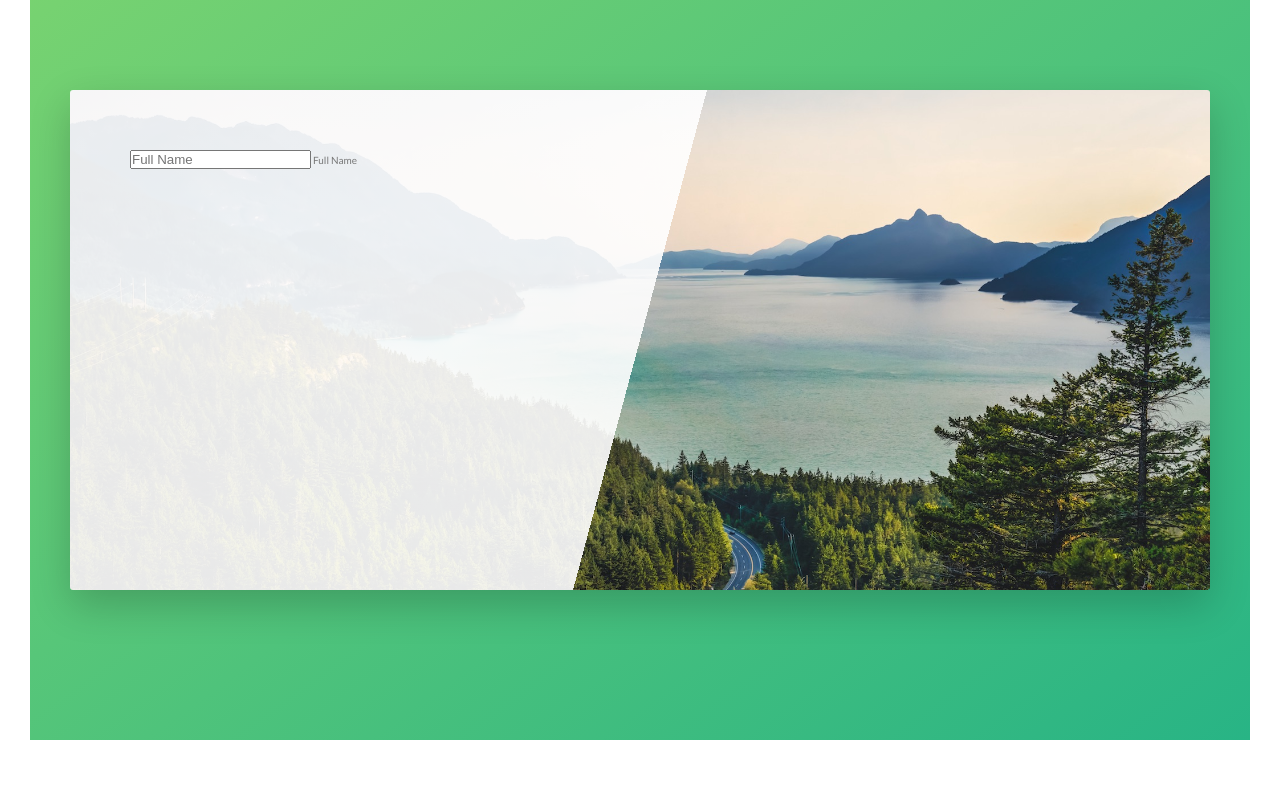
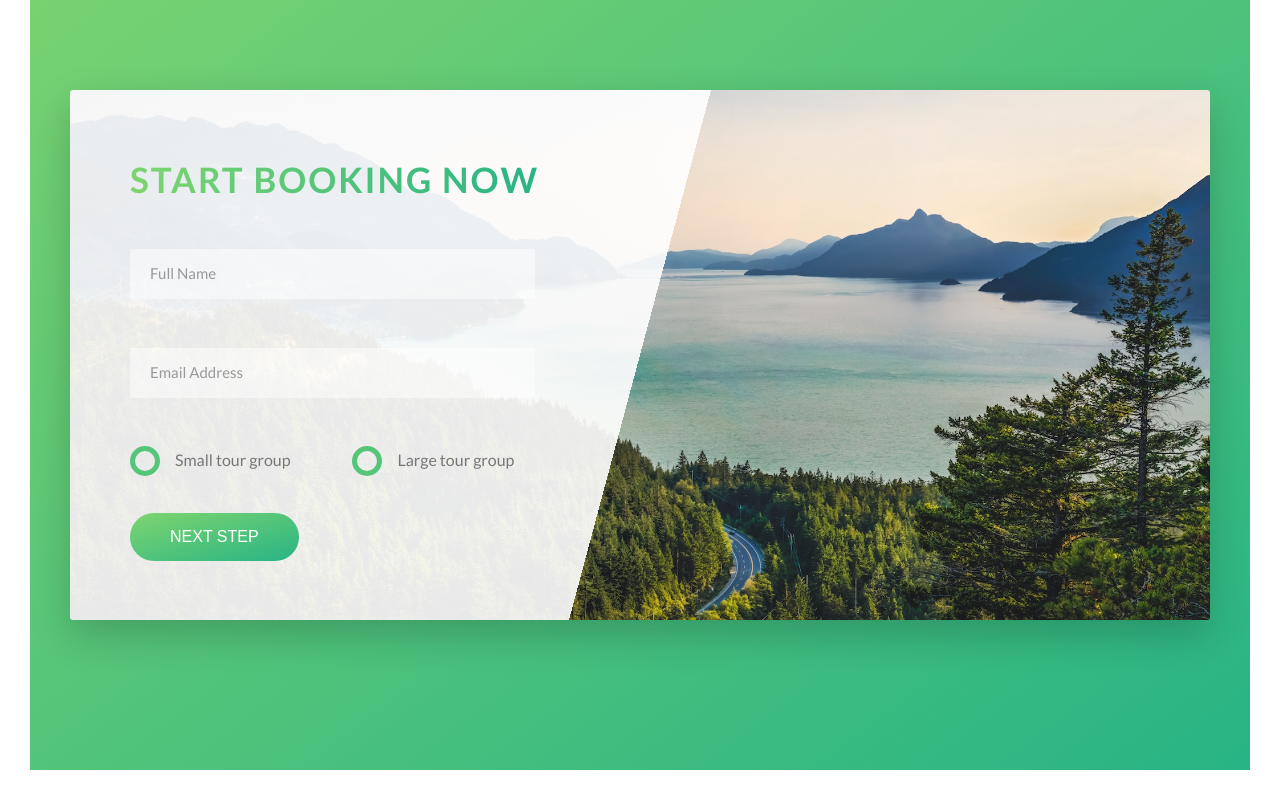
Before and after one commit to snitin4260/Nature, a website: page index.html in a window 1280 px wide. Shown: the part 4660-5460 px from the top of the page. Before the commit the page ends 5430 px from the top, so only its background shows below. Drawn offline with Linux system fonts and the light colour scheme.

Commit message:
Add form section

```diff
--- a/index.html
+++ b/index.html
@@ -242,10 +242,9 @@
         <!-- stories start -->
         <section class="section-stories">
             <div class="bg-video">
-                <video  class="bg-video__content" autoplay loop muted>
+                <video class="bg-video__content" autoplay loop muted>
                     <source src="img/video.mp4" type="video/mp4">
-                    <source src="img/video.webm" type="video/webm">
-                        Your browser is not supported!
+                    <source src="img/video.webm" type="video/webm"> Your browser is not supported!
 
                 </video>
             </div>
@@ -273,8 +272,9 @@
                             I had the best week ever with my family
                         </h3>
                         <p>
-                         Lorem ipsum dolor sit amet consectetur adipisicing elit. Quibusdam, pariatur. Suscipit et ea ab nulla saepe, error alias
-                        eum dignissimos. Suscipit et ea ab nulla saepe, error alias eum dignissimos a vero quia quos fugit ad hic,
+                            Lorem ipsum dolor sit amet consectetur adipisicing elit. Quibusdam, pariatur. Suscipit et ea ab nulla saepe, error alias
+                            eum dignissimos. Suscipit et ea ab nulla saepe, error alias eum dignissimos a vero quia quos
+                            fugit ad hic,
                         </p>
                     </div>
                 </section>
@@ -301,7 +301,8 @@
                         </h3>
                         <p>
                             Lorem ipsum dolor sit amet consectetur adipisicing elit. Quibusdam, pariatur. Suscipit et ea ab nulla saepe, error alias
-                            eum dignissimos. Suscipit et ea ab nulla saepe, error alias eum dignissimos a vero quia quos fugit ad hic,
+                            eum dignissimos. Suscipit et ea ab nulla saepe, error alias eum dignissimos a vero quia quos
+                            fugit ad hic,
                         </p>
                     </div>
 
@@ -321,9 +322,43 @@
             <div class="row">
                 <div class="book">
                     <div class="book__form">
+
                         <form action="#" class="form">
-                            <input type="text" class="form__input" placeholder="Full Name" id="name" required>
-                            <label for="name" class="form__label">Full Name</label>
+                            <div class=" u-margin-bottom-medium">
+                                <h2 class="heading-secondary">
+                                    Start booking now
+                                </h2>
+                            </div>
+                            <div class="form__group">
+                                <input type="text" class="form__input" placeholder="Full Name" id="name" required>
+                                <label for="name" class="form__label">Full Name</label>
+                            </div>
+
+                            <div class="form__group">
+                                <input type="email" class="form__input" placeholder="Email Address" id="email" required>
+                                <label for="email" class="form__label">Email Address</label>
+                            </div>
+                            <div class="form__group u-margin-bottom-medium">
+                                <div class="form__radio-group">
+                                    <input type="radio" id="small" class="form__radio-input" name="size">
+                                    <label for="small" class="form__radio-label">
+                                        <span class="form__radio-button"></span>
+                                        Small tour group
+                                    </label>
+                                </div>
+                                <div class="form__radio-group">
+                                    <input type="radio" id="large" class="form__radio-input" name="size">
+                                    <label for="large" class="form__radio-label">
+                                        <span class="form__radio-button"></span>
+                                        Large tour group
+                                    </label>
+                                </div>
+
+                            </div>
+
+                            <div class="form__group">
+                                <button class="btn--green btn">Next Step</button>
+                            </div>
 
 
                         </form>
@@ -333,7 +368,7 @@
             </div>
 
         </section>
-<!-- picture-form end-->
+        <!-- picture-form end-->
 
 
     </main>
--- a/sass/abstracts/_variables.scss
+++ b/sass/abstracts/_variables.scss
@@ -14,6 +14,7 @@ $color-teritiary-dark: #5643fa;
 $color-grey-light-1: #f7f7f7;
 $color-grey-light-2: #eee;
 $color-gray-dark: #777;
+$color-grey-dark-2: #999;
 $color-white: #fff;
 $color-black: #000;
 
--- a/sass/base/_utilities.scss
+++ b/sass/base/_utilities.scss
@@ -1,24 +1,23 @@
 .u-center-text {
-    text-align: center;
+    text-align: center !important;
 }
 
 .u-margin-bottom-big {
-    margin-bottom: 8rem;
+    margin-bottom: 8rem !important;
 }
 
 .u-margin-top-big {
-    margin-top: 8rem;
+    margin-top: 8rem !important;
 }
 
 .u-margin-top-huge {
-    margin-top: 10rem;
+    margin-top: 10rem !important;
 }
 
 .u-margin-bottom-medium {
-    margin-bottom: 4rem;
+    margin-bottom: 4rem !important;
 }
 
-
 .u-margin-bottom-small {
-    margin-bottom: 1.5rem;
+    margin-bottom: 1.5rem !important;
 }
--- a/sass/components/_button.scss
+++ b/sass/components/_button.scss
@@ -1,10 +1,11 @@
 .btn {
-    &:link {
+    &:link ,
+    &:visited,
+    & {
         @extend %btn-state;
+        border: none;
     }
-    &:visited {
-        @extend %btn-state;
-    }
+
     &:hover {
         transform: translateY(-0.3rem);
         box-shadow: 0 0.5rem 1rem rgba($color-black, 0.2);
@@ -13,9 +14,14 @@
             opacity: 0;
         }
     }
-    &:active {
+
+    &:active,
+    &:focus {
+        outline: none;
         transform: translateY(-0.2rem);
+        box-shadow: 0 0.5rem 1rem rgba($color-black,0.2);
     }
+
     &--white {
         background-color: $color-white;
         color: $color-gray-dark;
--- /dev/null
+++ b/sass/components/_form.scss
@@ -0,0 +1,88 @@
+.form {
+    &__group:not(:last-child) {
+        margin-bottom: 2rem;
+    }
+    &__input {
+        color: inherit;
+        font-size: 1.5rem;
+        padding: 1.5rem 2rem;
+        border-radius: 2px;
+        border: none;
+        font-family: inherit;
+        background-color: rgba($color-white, 0.5);
+        border-bottom: 2px solid transparent;
+        display: block;
+        width: 90%;
+        border-bottom: 2px solid transparent;
+        transition: all 0.2s;
+        &::-webkit-input-placeholder {
+            color: $color-grey-dark-2;
+        }
+        &:focus {
+            outline: none;
+            box-shadow: 0 1.5rem 2rem rgba($color-black, 0.2);
+            border-bottom: 2px solid $color-primary;
+        }
+        &:focus:invalid {
+            border-bottom: 2px solid $color-secondary-dark;
+        }
+    }
+    &__label {
+        font-size: 1.2rem;
+        font-weight: 700;
+        margin-left: 2rem;
+        margin-top: 0.8rem;
+        display: block;
+        transition: all 0.3s;
+    }
+    &__input:placeholder-shown+&__label {
+        opacity: 0;
+        visibility: hidden;
+        transform: translateY(-4rem);
+    }
+    &__radio-group {
+        width: 49%;
+        display: inline-block;
+    }
+    &__radio-label {
+        font-size: $default-font-size;
+        cursor: pointer;
+        position: relative;
+        padding-left: 4.5rem;
+    }
+
+    &__radio-input {
+        display: none;
+    }
+
+    &__radio-button {
+        height: 3rem;
+        width: 3rem;
+        border: 5px solid $color-primary;
+        display: inline-block;
+        border-radius: 50%;
+        position: absolute;
+        top: -.4rem;
+        left: 0;
+
+        &::after {
+            content: "";
+            height: 1.3rem;
+            width: 1.3rem;
+            display: block;
+            border-radius: 50%;;
+            position: absolute;
+            top: 50%;
+            left: 50%;
+            transform: translate(-50%, -50%);
+            background-color: $color-primary;
+            opacity:0;
+            transition: opacity 0.2s;
+        }
+    }
+
+    &__radio-input:checked + &__radio-label &__radio-button::after {
+        opacity: 1;
+
+    }
+}
--- a/sass/main.scss
+++ b/sass/main.scss
@@ -17,6 +17,7 @@
 @import "components/cards";
 @import "components/story";
 @import "components/bg-video";
+@import "components/form";
 
 @import "layout/header";
 @import "layout/grid";
--- a/sass/pages/_home.scss
+++ b/sass/pages/_home.scss
@@ -36,15 +36,15 @@
 
 .book {
     background-image: linear-gradient(105deg,
-    rgba($color-white,0.9) 0%,
-    rgba($color-white, 0.9) 50%,
-    transparent 50%
-    ),
-    url("../img/nat-10.jpg");
+                                    rgba($color-white,0.9) 0%,
+                                    rgba($color-white, 0.9) 50%,
+                                    transparent 50%
+                                    ),
+                                    url("../img/nat-10.jpg");
     background-size: 100%;
     border-radius: 3px;
     box-shadow: 0 1.5rem 4rem rgba($color-black,0.2);
-    height: 50rem;//test value
+    height: 53rem;//test value
 
     &__form {
         width: 50%;
```
Also changed, not shown: css/style.css.
